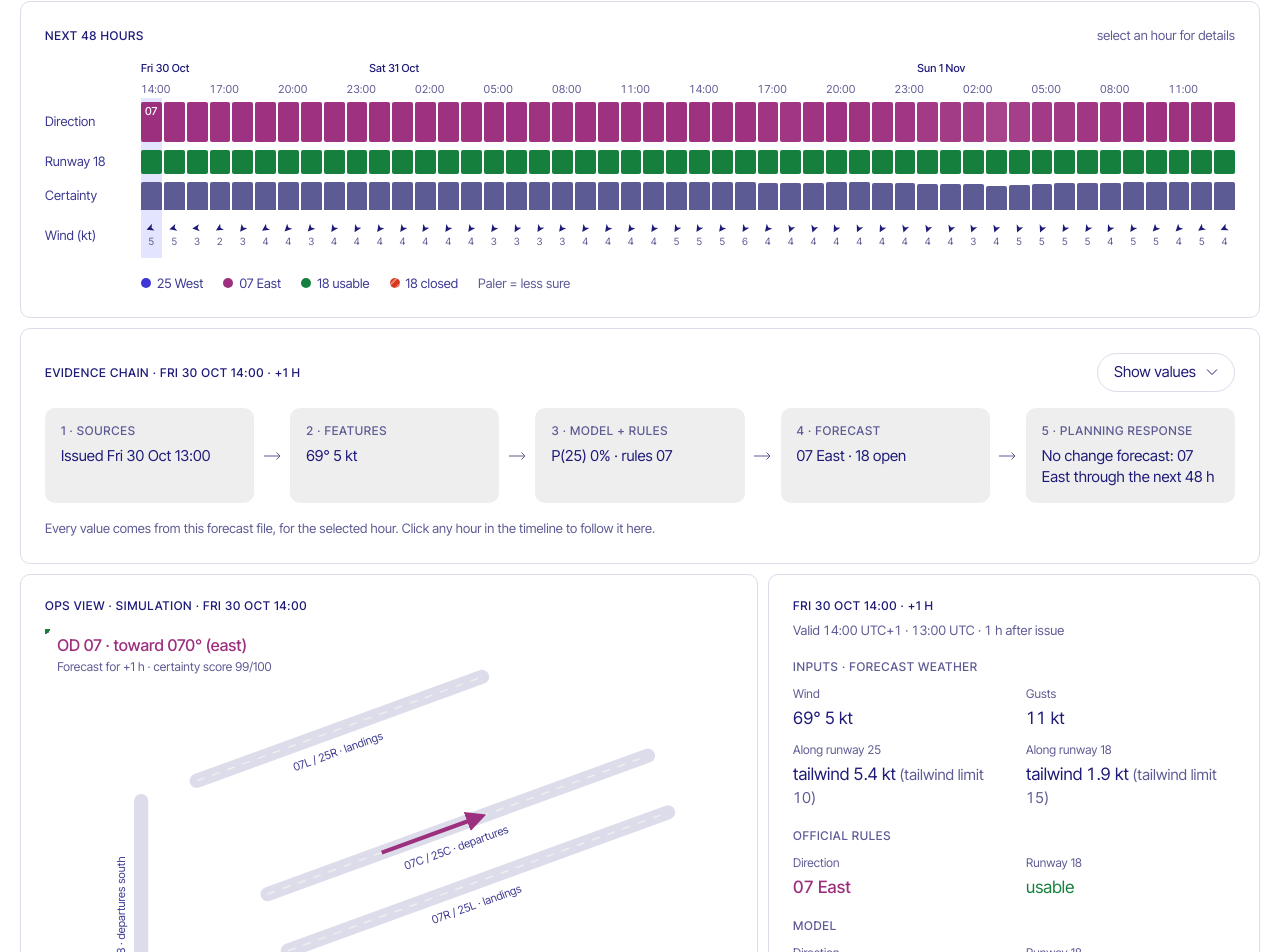
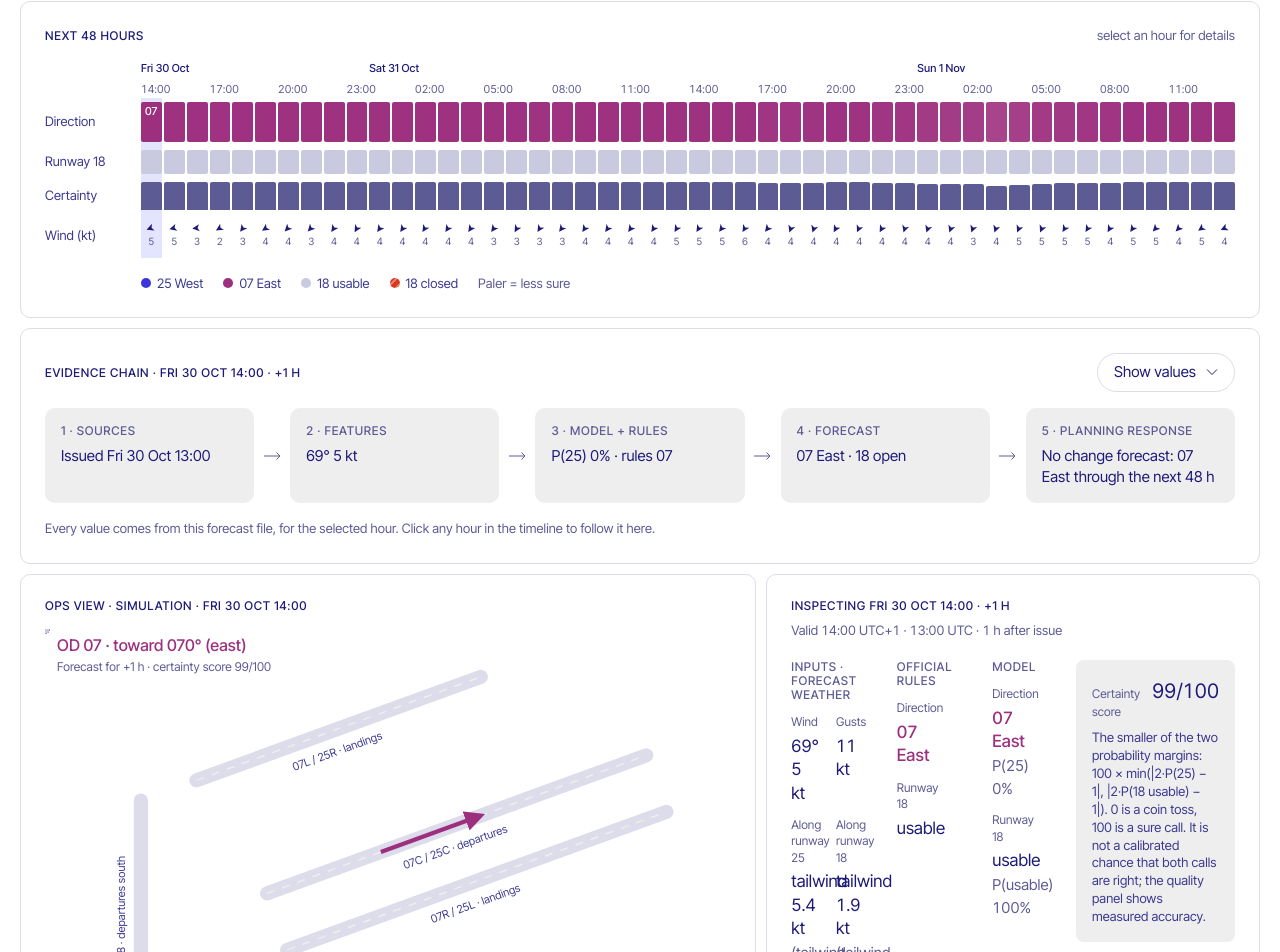
Before and after one commit to werister/aiw-codex-hack, a Next.js app in the folder web/: page / in a window 1280 px wide. Shown: the part 732-1684 px from the top of the page. Built offline with nearby package versions, Linux system fonts and the light colour scheme.

Commit message:
style: three colours, runway 18 open shown neutral, hour detail in columns

```diff
--- a/web/src/app/globals.css
+++ b/web/src/app/globals.css
@@ -13,13 +13,13 @@
   --accent: #3c36da;
   --accent-ink: #ffffff;
   --select: #e3e4fd;
-  /* Signal colours: one per direction, green/red only for runway 18. */
+  /* Three colours: indigo = OD 25, berry = OD 07, red = runway 18 closed. Open is neutral on purpose. */
   --west: #3c36da; /* OD 25 */
   --west-soft: #e3e2fa;
   --east: #9d2f7f; /* OD 07 */
   --east-soft: #f4e0ee;
-  --ok: #15803d;
-  --ok-soft: #e1f1e6;
+  --ok: #c9cae0;
+  --ok-soft: #eeeeee;
   --bad: #d9381e;
   --bad-soft: #fbe4df;
   --on-signal: #ffffff;
@@ -42,8 +42,8 @@
   --west-soft: #27246f;
   --east: #c24fae;
   --east-soft: #3a1a55;
-  --ok: #22a463;
-  --ok-soft: #123e3f;
+  --ok: #4a47a0;
+  --ok-soft: #1d1a78;
   --bad: #e8642c;
   --bad-soft: #4a2140;
   --on-signal: #ffffff;
--- a/web/src/components/HourDetail.tsx
+++ b/web/src/components/HourDetail.tsx
@@ -7,11 +7,12 @@ export function HourDetail({ h }: { h: HourForecast }) {
   const r18 = h.p_18_usable >= 0.5;
   const agree = h.od === h.rule_od && r18 === h.rule_18_usable;
   return (
-    <Panel title={`${dayLabel(h.local)} ${hhmm(h.local)} · +${h.lead_h} h`}>
+    <Panel title={`Inspecting ${dayLabel(h.local)} ${hhmm(h.local)} · +${h.lead_h} h`}>
       <p className="-mt-2 mb-5 text-[13px] text-muted tabular">
         Valid {hhmm(h.local)} {utcOffset(h.time, h.local)} · {h.time.slice(11, 16)} UTC · {h.lead_h} h after issue
       </p>
 
+      <div className="grid gap-x-10 lg:grid-cols-[2fr_1fr_1.2fr_1.6fr]">
       <Group title="Inputs · forecast weather">
         <Field k="Wind">
           {h.wind_dir_deg == null ? "Direction unavailable / calm" : `${Math.round(h.wind_dir_deg)}° ${Math.round(h.wind_kt)} kt`}
@@ -25,18 +26,18 @@ export function HourDetail({ h }: { h: HourForecast }) {
         </Field>
       </Group>
 
-      <Group title="Official rules">
+      <Group title="Official rules" narrow>
         <Field k="Direction">
           <span className={cx("font-medium", odText(h.rule_od))}>
             {h.rule_od} {OD_LABEL[h.rule_od]}
           </span>
         </Field>
         <Field k="Runway 18">
-          <span className={h.rule_18_usable ? "text-ok" : "text-bad"}>{h.rule_18_usable ? "usable" : "closed"}</span>
+          <span className={h.rule_18_usable ? "" : "text-bad"}>{h.rule_18_usable ? "usable" : "closed"}</span>
         </Field>
       </Group>
 
-      <Group title="Model">
+      <Group title="Model" narrow>
         <Field k="Direction">
           <span className={cx("font-medium", odText(h.od))}>
             {h.od} {OD_LABEL[h.od]}
@@ -44,12 +45,12 @@ export function HourDetail({ h }: { h: HourForecast }) {
           <span className="text-[15px] text-muted">P(25) {pct(h.p_od25)}</span>
         </Field>
         <Field k="Runway 18">
-          <span className={r18 ? "text-ok" : "text-bad"}>{r18 ? "usable" : "closed"}</span>{" "}
+          <span className={r18 ? "" : "text-bad"}>{r18 ? "usable" : "closed"}</span>{" "}
           <span className="text-[15px] text-muted">P(usable) {pct(h.p_18_usable)}</span>
         </Field>
       </Group>
 
-      <div className="rounded-[8px] bg-panel-2 p-4">
+      <div className="mb-5 self-start rounded-[8px] bg-panel-2 p-4">
         <div className="flex items-baseline justify-between gap-3">
           <span className="text-[12px] text-muted">Certainty score</span>
           <span className="text-[20px] tabular">{h.certainty}/100</span>
@@ -60,19 +61,20 @@ export function HourDetail({ h }: { h: HourForecast }) {
           measured accuracy.
         </p>
       </div>
+      </div>
 
-      <p className={cx("mt-4 text-[13px] leading-snug", agree ? "text-muted" : "rounded-[8px] border-[0.5px] border-ink px-3 py-2 text-ink")}>
+      <p className={cx("text-[13px] leading-snug", agree ? "text-muted" : "rounded-[8px] border-[0.5px] border-ink px-3 py-2 text-ink")}>
         {agree ? "Model and official rules agree for this hour." : "Model and official rules disagree here. The model has learned from recorded directions."}
       </p>
     </Panel>
   );
 }
 
-function Group({ title, children }: { title: string; children: React.ReactNode }) {
+function Group({ title, narrow, children }: { title: string; narrow?: boolean; children: React.ReactNode }) {
   return (
     <div className="mb-5">
       <div className="eyebrow mb-3 text-muted">{title}</div>
-      <div className="grid grid-cols-2 gap-x-6 gap-y-3 text-[17px] leading-snug">{children}</div>
+      <div className={cx("grid grid-cols-2 gap-x-6 gap-y-3 text-[17px] leading-snug", narrow && "lg:grid-cols-1")}>{children}</div>
     </div>
   );
 }
```
